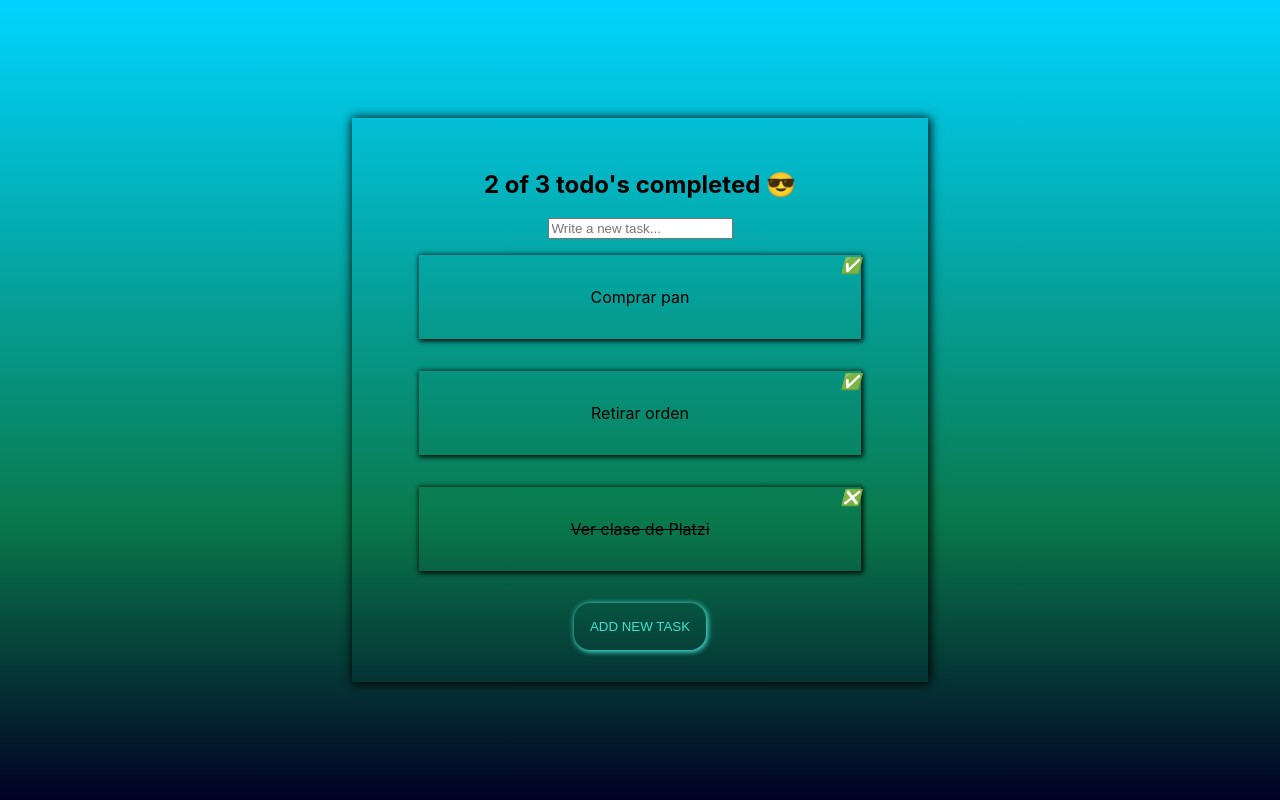
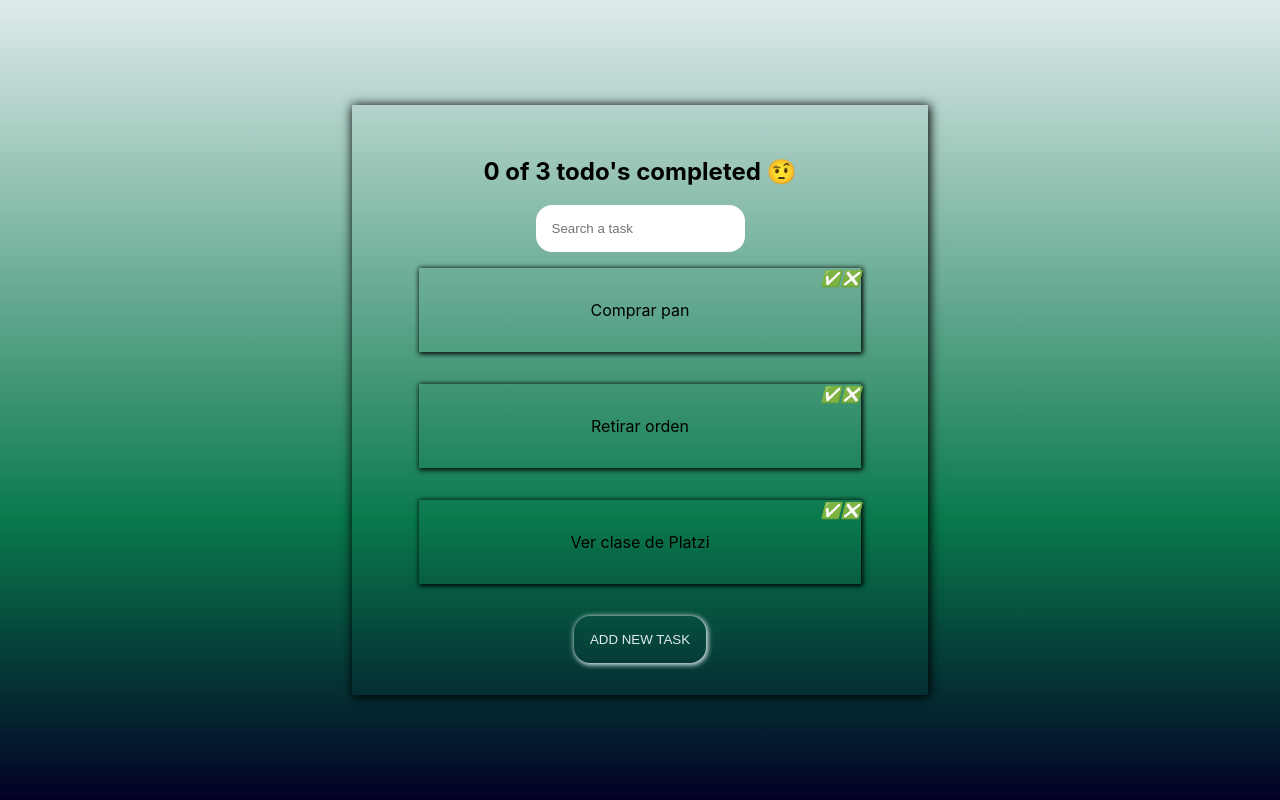
Before and after one commit to EricMainhard/ToDoReact, a React (Create React App) app: page / in a window 1280 px wide. Built offline with nearby package versions, Linux system fonts and the light colour scheme.

Commit message:
Remove,restore and search functionallity

```diff
--- a/package.json
+++ b/package.json
@@ -1,5 +1,5 @@
 {
-  "name": "hangman",
+  "name": "todoapp",
   "version": "0.1.0",
   "private": true,
   "dependencies": {
--- a/src/App.css
+++ b/src/App.css
@@ -1,6 +1,6 @@
 body {
     background-repeat: no-repeat;
-    background: linear-gradient(0deg, rgba(2,0,36,1) 0%, rgba(9,121,76,1) 35%, rgba(0,212,255,1) 100%);
+    background: linear-gradient(0deg, rgba(2,0,36,1) 0%, rgba(9,121,76,1) 35%, rgb(223, 234, 236) 100%);
     height: 100vh;
     display: flex;
 }
@@ -16,6 +16,16 @@ body {
     padding: 2rem;
 }
 
+.todoCount{
+    text-align: center;
+}
+
+.search-input{
+    padding: 1rem;
+    border-radius: 1rem;
+    border: none;
+}
+
 .todoItem{
     width: 80%;
     padding: 1rem;
@@ -29,7 +39,7 @@ body {
     text-decoration: line-through;
 }
 
-.symbol{
+.todo-controls{
     position: absolute;
     top: 0;
     right: 0;
@@ -41,11 +51,11 @@ body {
     border: none;
     box-shadow: 1px 1px 5px 1px;
     background-color: transparent;
-    color: turquoise;
+    color: rgb(223, 234, 236);
     margin-top: 1rem;
 }
 
 .createToDoButton:hover{
-    background-color: turquoise;
+    background-color: rgb(223, 234, 236);
     color: #020b28;
 }
--- a/src/App.js
+++ b/src/App.js
@@ -1,20 +1,70 @@
 import React,{useState,useEffect} from 'react';
 import TodoCount from './Components/TodoCount';
-import TodoInput from './Components/TodoInput'
+// import TodoInput from './Components/TodoInput';
 import TodoSearch from './Components/TodoSearch';
 import TodoList from './Components/TodoList';
 import CreateToDoButton from './Components/CreateToDoButton';
 
 import './App.css';
 
+const defaultTodos = [
+  {task: "Comprar pan", completed: false},
+  {task: "Retirar orden", completed: false},
+  {task: "Ver clase de Platzi", completed: false}
+];
+
 function App() {
+
+  const [search,setSearch] = useState('');
+  const [todos,setTodos] = useState(defaultTodos);
+  const totalTodos = todos.length;
+  const completedTodos = todos.filter(todo => todo.completed != false).length;
+  let searchedTodos = [];
+  if (!search >= 1){
+    searchedTodos = todos;
+  } else {
+    searchedTodos = todos.filter(todo => {
+      const todoText = todo.task.toLowerCase();
+      const searchText = search.toLowerCase();
+      return todoText.includes(searchText);
+    })
+    const searchToDo = search
+  }
+
+  const completeTodos = (id) => {
+    let selectTodo = searchedTodos[id];
+    console.log(selectTodo.completed)
+    if (!selectTodo.completed){
+      selectTodo = {
+       task: searchedTodos[id].task,
+       completed: true
+      }
+      let newTodos = [...todos];
+      newTodos[id] = selectTodo;
+      setTodos(newTodos);
+    } else {
+      selectTodo = {
+        task: searchedTodos[id].task,
+        completed: false
+       }
+       let newTodos = [...todos];
+       newTodos[id] = selectTodo;
+       setTodos(newTodos);
+    }
+  }
+
+  const deleteTodos = (id) => {
+    let deletedTodo = searchedTodos[id];
+    let newTodos = searchedTodos.filter(todo => todo != deletedTodo);
+    setTodos(newTodos);
+  }
 
   return (
   <>
-      <TodoCount/>
-      <TodoInput/>
-      <TodoSearch/>
-      <TodoList/>
+      <TodoCount completedTodos={completedTodos} totalTodos={totalTodos}/>
+      {/* <TodoInput/> */}
+      <TodoSearch search={search} setSearch={setSearch}/>
+      <TodoList searchedTodos={searchedTodos} completeTodos={completeTodos} deleteTodos={deleteTodos}/>
       <CreateToDoButton/>
   </>
   );
--- a/src/Components/TodoCount.jsx
+++ b/src/Components/TodoCount.jsx
@@ -1,9 +1,9 @@
 import React from 'react'
 
-function TodoCount() {
+function TodoCount({totalTodos,completedTodos}) {
     return (
         <>
-            <h2>2 of 3 todo's completed 😎</h2>
+            <h2 className='todoCount'>{completedTodos} of {totalTodos} todo's completed {completedTodos > 0 ? '😎' : '🤨'}</h2>
         </>
     )
 }
--- a/src/Components/TodoItem.jsx
+++ b/src/Components/TodoItem.jsx
@@ -1,9 +1,13 @@
 import React from 'react'
 
-function TodoItem({task,completed}) {
+function TodoItem({task,completed,completeTodos,dataset,deleteTodos}) {
     return (
         <div className='todoItem'>
-            <i className='symbol'>{completed === true ? '❎' : '✅'}</i>
+            <div className="todo-controls">
+                <i className='symbol complete-symbol' onClick={()=>{completeTodos(dataset)}}>
+                    {!completed ? '✅' : '🔄'}</i>
+                <i className='symbol delete-symbol' onClick={()=>{deleteTodos(dataset)}}>❎</i>
+            </div>
             <p className={completed === true ? 'complete' : 'pending'}>{task}</p>
         </div>
     )
--- a/src/Components/TodoList.jsx
+++ b/src/Components/TodoList.jsx
@@ -1,18 +1,13 @@
 import React from 'react'
 import TodoItem from './TodoItem';
 
-const todos = [
-    {task: "Comprar pan", completed: false},
-    {task: "Retirar orden", completed: false},
-    {task: "Ver clase de Platzi", completed: true}
-];
-
-function TodoList() {
+function TodoList({searchedTodos,completeTodos,deleteTodos}) {
     return (
         <>
-            {todos.map((todo,i) => {
+            {searchedTodos.map((todo,i) => {
                 return(
-                    <TodoItem key={i} task={todo.task} completed={todo.completed}/>
+                    <TodoItem key={i} completeTodos={completeTodos} deleteTodos={deleteTodos}
+                    dataset={i} task={todo.task} completed={todo.completed}/>
                 )
             })}
         </>
--- a/src/Components/TodoSearch.jsx
+++ b/src/Components/TodoSearch.jsx
@@ -1,10 +1,15 @@
-import React from 'react'
+import React, {useState} from 'react'
 
-function TodoSearch() {
+function TodoSearch({search,setSearch}) {
+
     return (
-        <div>
-
-        </div>
+        <input type="text" placeholder='Search a task'
+        className='search-input'
+        onChange={(e)=>{
+            setSearch(e.target.value)
+        }}
+        value={search}>
+        </input>
     )
 }
 
```
Also changed, not shown: 1 other file (tests, documents, lock files or other folders).
